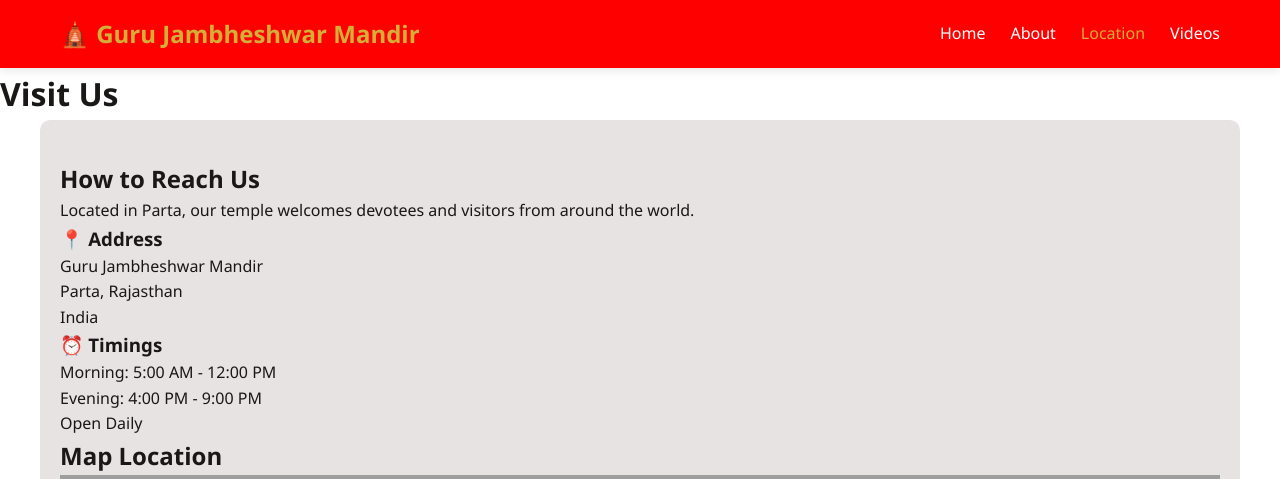
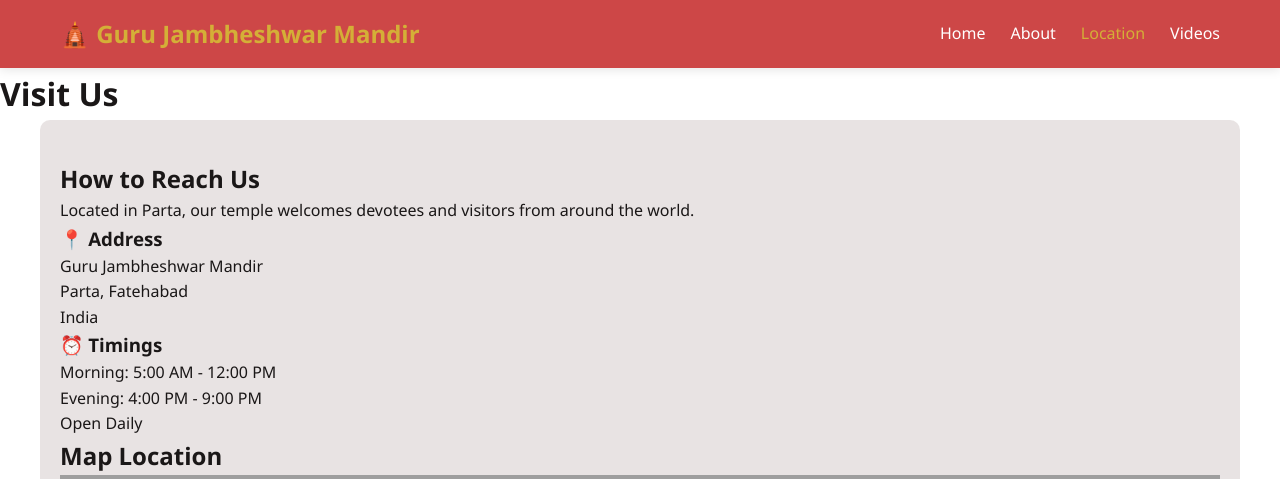
Before and after one commit to Monika-Sihag/guru-jambheshwar-mandir, a PHP site: page /location.php in a window 1280 px wide. Shown: the top 479 px of the page. Run offline with PHP 8.4, Linux system fonts and the light colour scheme; data comes from the database, SQL or seed files in the repository; grey boxes are pictures that could not be loaded.

Commit message:
Updated index, CSS, location and videos page

```diff
--- a/public/css/style.css
+++ b/public/css/style.css
@@ -53,7 +53,7 @@ body {
 
 /* NAVBAR */
 .navbar {
-    background: red;
+    background: rgb(205, 71, 71);
     padding: 15px 0;
     position: sticky;
     top: 0;
--- a/public/index.php
+++ b/public/index.php
@@ -9,7 +9,7 @@ $home_content = getContent($pdo, 'home');
 <head>
     <meta charset="UTF-8">
     <meta name="viewport" content="width=device-width, initial-scale=1.0">
-    <title>श्री गुरु जंभेश्वर भगवान मंदिर पारता</title>
+    <title>Guru Jambheshwar Mandir Parta</title>
     <link rel="stylesheet" href="css/style.css">
 
     <style>
--- a/public/location.php
+++ b/public/location.php
@@ -38,7 +38,7 @@ $location_content = getContent($pdo, 'location');
                 <div class="location-details">
                     <div class="detail-card">
                         <h3>📍 Address</h3>
-                        <p>Guru Jambheshwar Mandir<br>Parta, Rajasthan<br>India</p>
+                        <p>Guru Jambheshwar Mandir<br>Parta, Fatehabad<br>India</p>
                     </div>
                     <div class="detail-card">
                         <h3>⏰ Timings</h3>
@@ -57,7 +57,7 @@ $location_content = getContent($pdo, 'location');
     <footer class="footer">
         <div class="footer-content">
             <p>&copy; 2026 Guru Jambheshwar Mandir Parta. All rights reserved.</p>
-            <p>Contact: info@guru-jambheshwar.com | Phone: +91-XXXXXXXXXX</p>
+            <p>Contact: info@guru-jambheshwar.com | Phone: +91-7082348531</p>
         </div>
     </footer>
 
```
